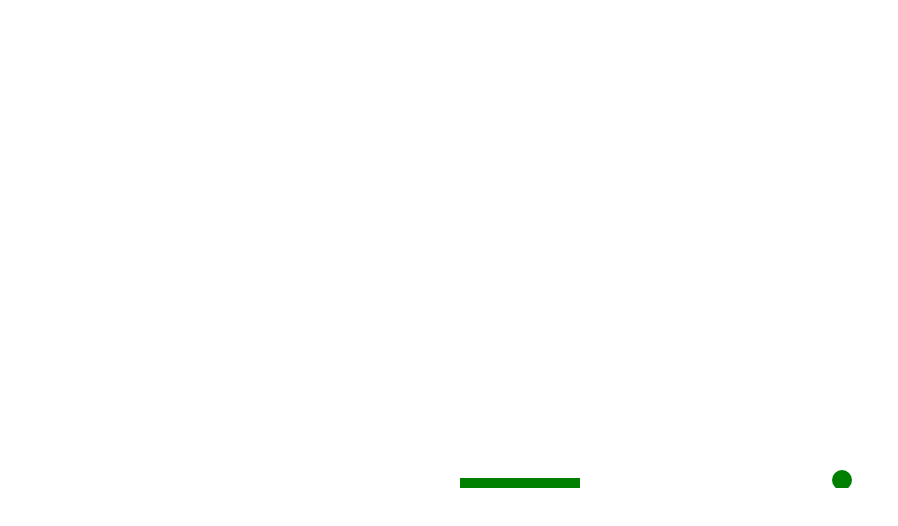
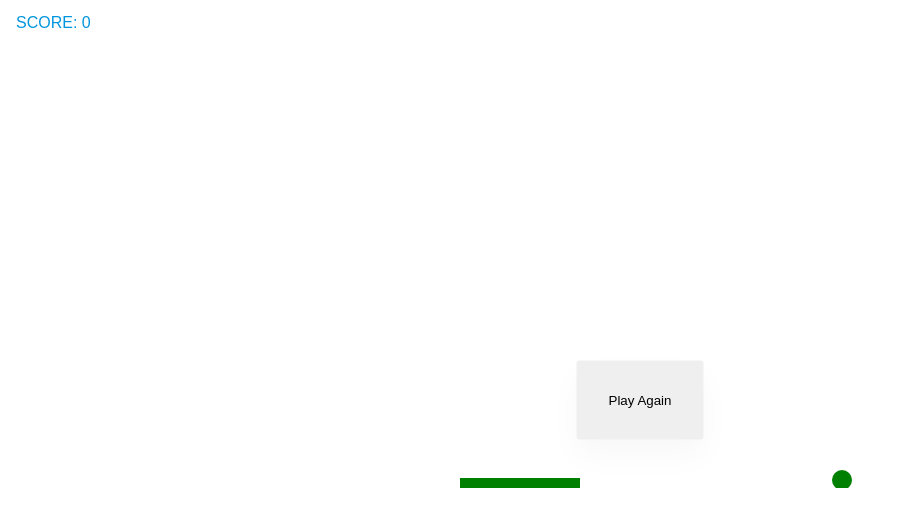
Before and after one commit to vanderkilu/breakout-game-ts, a website built with webpack: page index.html in a window 1280 px wide. Shown: the whole page, without its empty margins (0-898 px from the left). Built offline with nearby package versions, Linux system fonts and the light colour scheme.

Commit message:
add game replay functionality

```diff
--- a/index.html
+++ b/index.html
@@ -5,11 +5,25 @@
     <meta name="viewport" content="width=device-width, initial-scale=1.0">
     <meta http-equiv="X-UA-Compatible" content="ie=edge">
     <title>Document</title>
+    <style>
+        .play-again {
+            display: none;
+            position: fixed;
+            top: 50%;
+            left: 50%;
+            transform: translate(-50%, -50%);
+            padding: 2rem;
+            box-shadow: 0 1rem 2rem rgba(0,0,0,0.03);
+            border: none;
+            border-radius: 3px;
+        }
+    </style>
 </head>
 <body>
     <canvas id="canvas" width="1024" height="650">
         Your browser does not support the canvas element
     </canvas>
+    <button class="play-again">Play Again</button>
     <script src="bundle.js"></script>
 </body>
 </html>
--- a/src/Game.ts
+++ b/src/Game.ts
@@ -1,5 +1,6 @@
 import {Ball} from './entities/Ball'
 import {Paddle} from './entities/Paddle'
+import {Score} from './entities/Score'
 
 export interface IGameOptions {
     canvasWidth: number,
@@ -11,16 +12,13 @@ export class Game {
     private ctx: CanvasRenderingContext2D = null
     public ball: Ball = null
     public paddle: Paddle = null
+    public score: Score = null
     public interval: any
     private isGameOver: boolean = false
 
 
     constructor(public gameOptions: IGameOptions){
-        this.initCanvas()
-        this.initBall()
-        this.initPaddle()
-        this.initEvent()
-        this.initGameLoop()
+        this.initGame()
     }
 
     private initCanvas(): void {
@@ -59,6 +57,7 @@ export class Game {
     private draw(): void {
         if (this.isGameOver) {
             clearInterval(this.interval)
+            this.restateGame()
         }
         this.ctx.clearRect(
             0,
@@ -74,7 +73,24 @@ export class Game {
         this.paddle.draw(this.ctx)
         this.paddle.checkMovement(this.gameOptions)
 
+        this.score.draw(this.ctx)
+    }
 
+    private restateGame(): void {
+        const playAgainBtn: HTMLButtonElement =  document.querySelector('.play-again')
+        playAgainBtn.style.display = 'block';
+        playAgainBtn.addEventListener('click', ()=> {
+            playAgainBtn.style.display = 'none';
+            this.isGameOver = false
+            this.ctx.clearRect(
+                0,
+                0,
+                this.gameOptions.canvasWidth,
+                this.gameOptions.canvasHeight
+            )
+            clearInterval(this.interval)
+            this.initGame()
+        }, false)
     }
 
     private initEvent(): void {
@@ -85,4 +101,18 @@ export class Game {
     private initGameLoop() : void {
         this.interval = setInterval(() => this.draw(), 10)
     }
+
+    private initGame(): void {
+        this.initCanvas()
+        this.initBall()
+        this.initPaddle()
+        this.initScore()
+        this.initEvent()
+        this.initGameLoop()
+    }
+
+
+    private initScore(): void {
+        this.score = new Score(8,20,0,0,'green')
+    }
 }
--- a/src/entities/Score.ts
+++ b/src/entities/Score.ts
@@ -0,0 +1,29 @@
+import {Entity} from './Entity'
+
+export class Score extends Entity {
+    private _score: number = 0
+
+    constructor(
+        public x: number,
+        public y: number,
+        public width: number,
+        public height: number,
+        public color: string
+    ) {
+        super(x,y,width, height)
+    }
+
+    public draw(ctx: CanvasRenderingContext2D) {
+        ctx.font = "16px Arial";
+        ctx.fillStyle = "#0095DD";
+        ctx.fillText(`SCORE: ${this._score}`, this.x, this.y);
+    }
+
+    get score(): number {
+        return this._score
+    }
+
+    set score(count: number) {
+        this._score = count
+    }
+}
```
